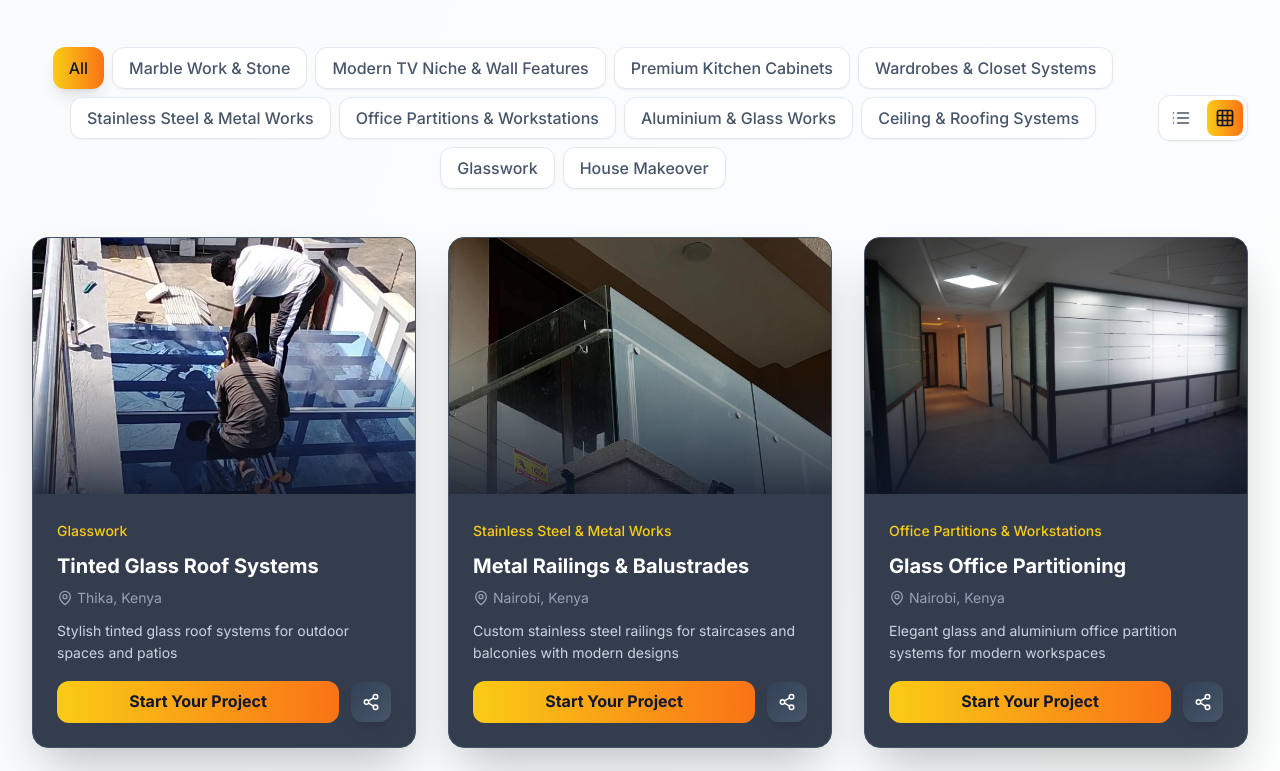
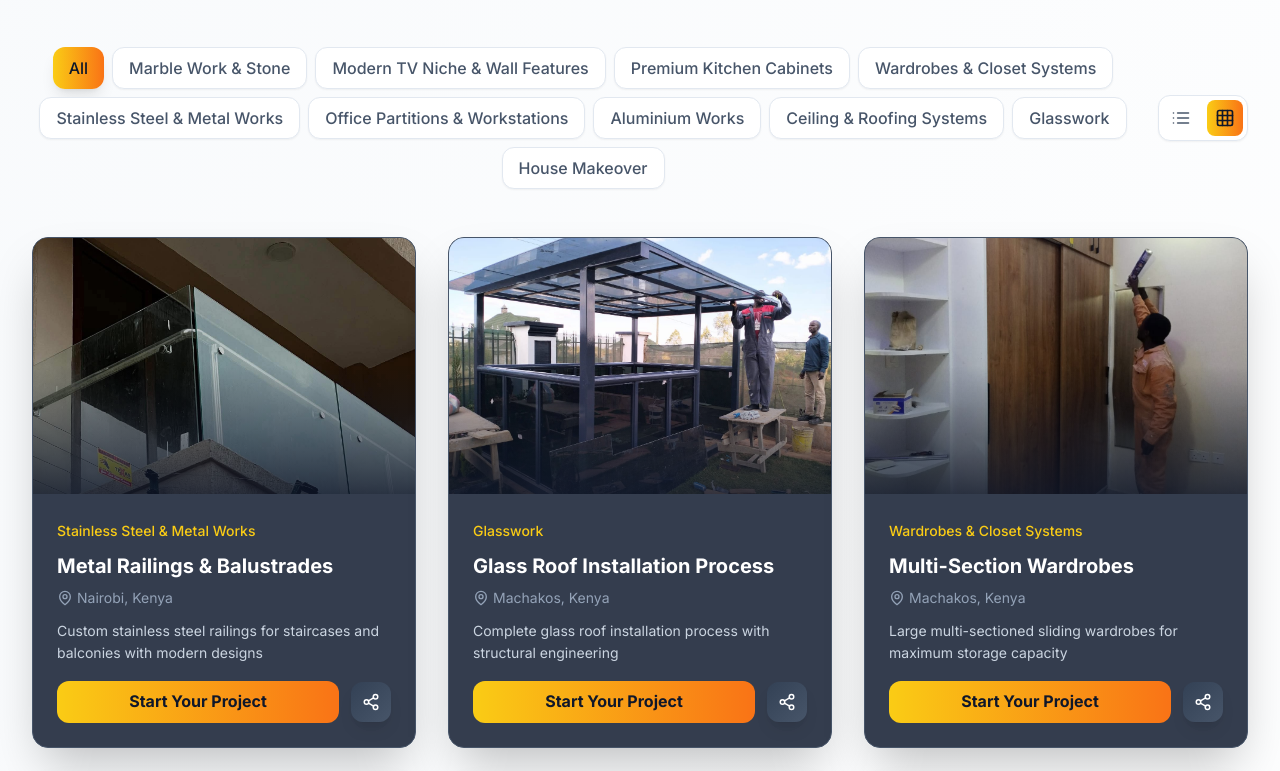
Before and after one commit to kevwasonga/K_Builders, a React (Vite) app: page / in a window 1280 px wide. Shown: the part 2209-2980 px from the top of the page. Built offline with nearby package versions, Linux system fonts and the light colour scheme.

Commit message:
Separate Aluminium and Glasswork categories, remove duplicate projects

```diff
--- a/src/components/Projects.tsx
+++ b/src/components/Projects.tsx
@@ -64,11 +64,11 @@ import glass8 from '../images/glasswork/glasswork_modern_windowpane.jpeg';
 import glass9 from '../images/glasswork/glass-partitioned-bathroom-space.jpeg';
 import glass10 from '../images/glasswork/tinted_glass_shower.jpg';
 import glass11 from '../images/glasswork/glasswork_sliding_window1.jpeg';
-import glass12 from '../images/glasswork/glasswork_curtainwalling2.jpeg';
+
 import glass13 from '../images/glasswork/frameless-glassdoor2.png';
 import glass14 from '../images/glasswork/all-glass-cubicleshower2.jpeg';
 import glass15 from '../images/glasswork/aluminiumandglass-sliding-window-view-from-inhouse.jpeg';
-import glass16 from '../images/glasswork/aluminiumandglassdoorfor-cubicle-shower.png';
+
 import glass17 from '../images/glasswork/pagola-glass-roof-installation-procedue.jpeg';
 import glass18 from '../images/glasswork/pagola-glass-roof(bluishglass).jpeg';
 import aluminium6 from '../images/glasswork/elegant-glassandaluminium-office-partitioning.jpeg';
@@ -259,8 +259,8 @@ function Projects() {
       image: steel4
     },
     {
-      title: 'Glass Door Installation',
-      category: 'Aluminium & Glass Works',
+      title: 'Sliding Glass Door',
+      category: 'Aluminium Works',
       location: 'Karen, Kenya',
       description: 'Frameless glass doors and sliding systems for modern architectural designs',
       image: aluminium3
@@ -374,7 +374,7 @@ function Projects() {
     },
     {
       title: 'Sliding Window Systems',
-      category: 'Aluminium & Glass Works',
+      category: 'Aluminium Works',
       location: 'Karen, Kenya',
       description: 'Premium aluminium and glass sliding window installations with interior views',
       image: aluminium4
@@ -490,18 +490,12 @@ function Projects() {
 
     {
       title: 'Aluminium Office Partitions',
-      category: 'Aluminium & Glass Works',
+      category: 'Aluminium Works',
       location: 'CBD, Nairobi',
       description: 'Professional aluminium and glass office partition systems for corporate environments',
       image: aluminium6
     },
-    {
-      title: 'Glass Curtain Wall Advanced',
-      category: 'Glasswork',
-      location: 'Westlands, Nairobi',
-      description: 'Advanced glass curtain wall systems for high-rise buildings and commercial facades',
-      image: glass12
-    },
+
     {
       title: 'Frameless Glass Door Premium',
       category: 'Glasswork',
@@ -523,13 +517,7 @@ function Projects() {
       description: 'Premium sliding window glass installations with interior view optimization',
       image: glass15
     },
-    {
-      title: 'Glass Cubicle Shower Doors',
-      category: 'Glasswork',
-      location: 'Kisumu, Kenya',
-      description: 'Professional glass cubicle shower door installations for modern bathrooms',
-      image: glass16
-    },
+
     {
       title: 'Glass Roof Installation Process',
       category: 'Glasswork',
@@ -565,7 +553,7 @@ function Projects() {
   const [activeFilter, setActiveFilter] = useState('All');
   const [viewMode, setViewMode] = useState('grid');
 
-  const categories = ['All', 'Marble Work & Stone', 'Modern TV Niche & Wall Features', 'Premium Kitchen Cabinets', 'Wardrobes & Closet Systems', 'Stainless Steel & Metal Works', 'Office Partitions & Workstations', 'Aluminium & Glass Works', 'Ceiling & Roofing Systems', 'Glasswork', 'House Makeover'];
+  const categories = ['All', 'Marble Work & Stone', 'Modern TV Niche & Wall Features', 'Premium Kitchen Cabinets', 'Wardrobes & Closet Systems', 'Stainless Steel & Metal Works', 'Office Partitions & Workstations', 'Aluminium Works', 'Ceiling & Roofing Systems', 'Glasswork', 'House Makeover'];
 
   const shuffleArray = (array) => {
     const shuffled = [...array];
```
